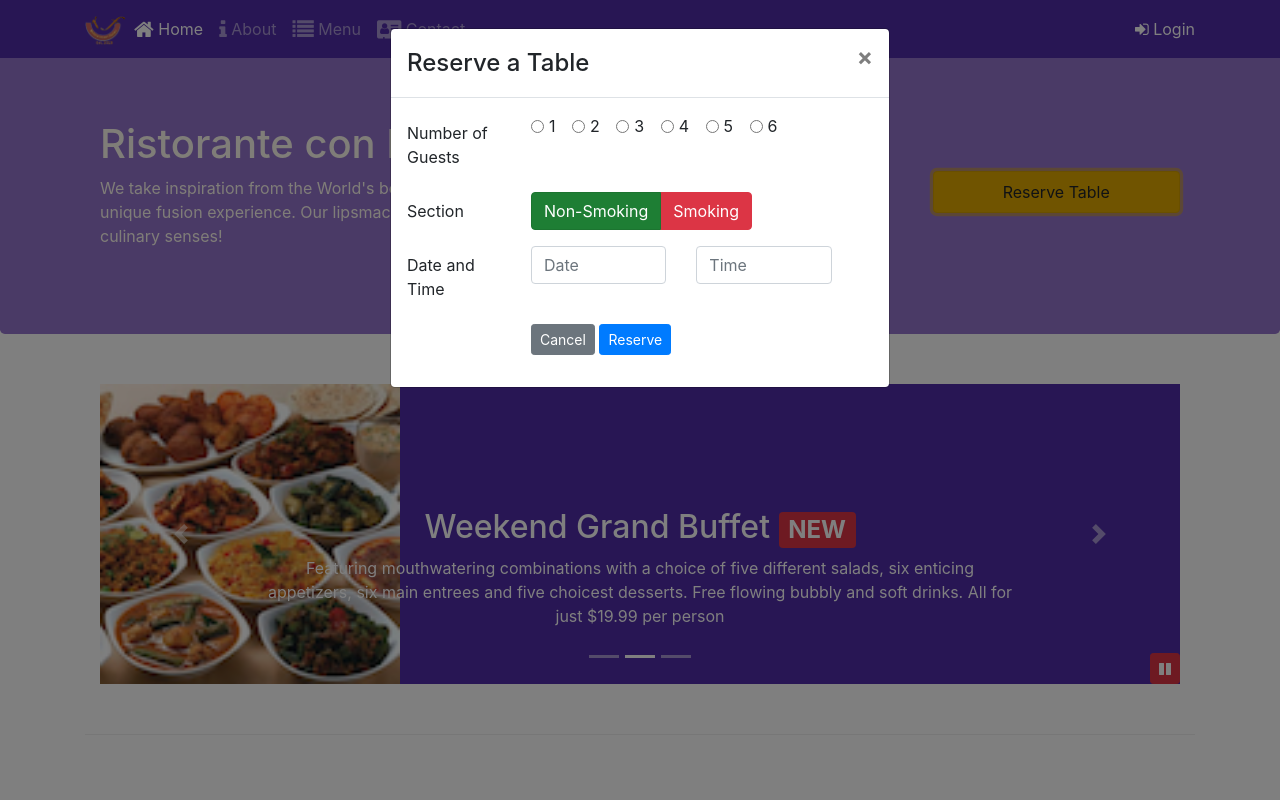
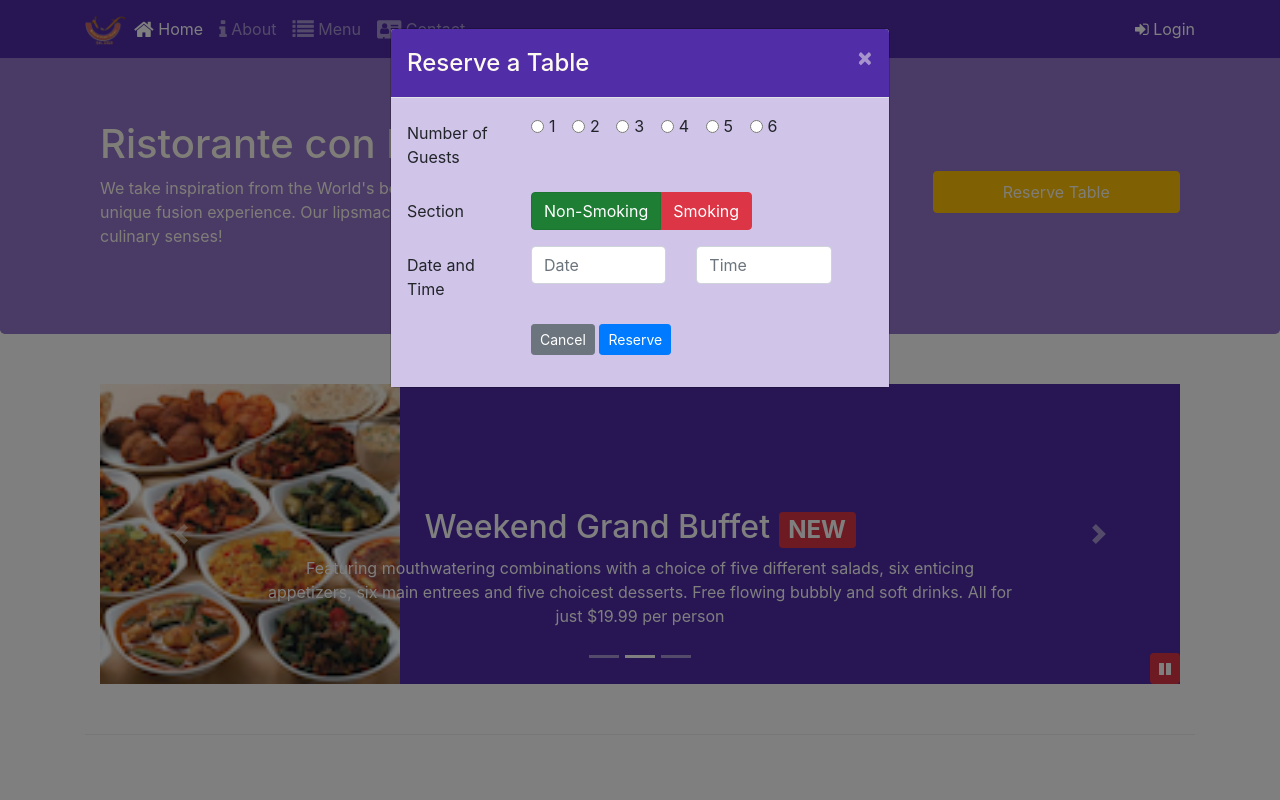
Before and after one commit to UmarAhmed29/Restaurant-website-frontend-Bootstrap, a website: page index.html in a window 1280 px wide. Both pictures are taken after a click on the button "Reserve Table". Shown: the top 800 px of the page. Drawn offline with nearby package versions, Linux system fonts and the light colour scheme.

Commit message:
Assignment-4

```diff
--- a/css/styles.scss
+++ b/css/styles.scss
@@ -74,3 +74,17 @@ body{
     bottom: 0px;
     z-index: 1;
 }
+
+.modal {
+    .modal-header {
+        color: floralwhite;
+        background-color: $background-dark;
+
+        button {
+            color: floralwhite;
+        }
+    }
+    .modal-body {
+        background-color: $background-pale;
+    }
+}
--- a/index.html
+++ b/index.html
@@ -32,10 +32,11 @@
                     <li class="nav-item"><a class="nav-link" href="#"><span class="fa fa-list fa-lg"></span> Menu </a></li>
                     <li class="nav-item"><a class="nav-link" href="./contactus.html"><span class="fa fa-address-card fa-lg"></span> Contact </a></li>
                 </ul>
-                <span class="navbar-text">
-                    <a data-toggle="modal" data-target="#loginModal">
+                <span class="navbar-text" id="loginButton">
+                    <!-- <a data-toggle="modal" data-target="#loginModal" role="button">
                         <span class="fa fa-sign-in"></span> Login
-                    </a>
+                    </a> -->
+                    <a role="button"><span class="fa fa-sign-in"></span> Login </a>
                 </span>
             </div>
         </div>
@@ -183,9 +184,11 @@
                     data-toggle="tooltip" data-html="true"
                     title="Or Call us at <br><strong>987654321</strong>"
                     data-placement="bottom" href="#reserve_table"> Reserve Table </a> -->
-                    <a role="button" class="btn btn-warning btn-block nav-link"
+
+                    <!-- <a role="button" class="btn btn-warning btn-block nav-link"
                     data-toggle="modal" data-target="#reserveModal"
-                     href="#reserve_table"> Reserve Table </a>
+                     href="#reserve_table"> Reserve Table </a> -->
+                    <a role="button" class="btn btn-warning btn-block nav-link" id="reserveModalButton"> Reserve Table </a>
                 </div>
             </div>
         </div>
@@ -437,6 +440,16 @@
             // $('#carousel-play').click(function () {
             //     $('#mycarousel').carousel('cycle');
             // });
+
+            // function for opening the Reserve Modal
+            $("#reserveModalButton").click(function () {
+                $("#reserveModal").modal('show');
+            });
+
+            // function for oepning the Login Modal
+            $("#loginButton").click(function () {
+                $("#loginModal").modal('show');
+            });
         });
     </script>
 </body>
```
Also changed, not shown: css/styles.css.
